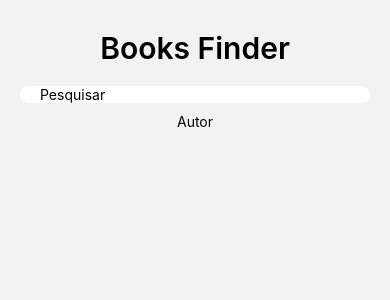
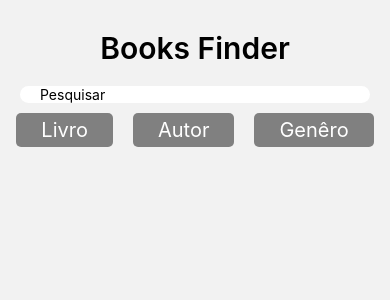
Before and after one commit to devpedrofurquim/books-finder, a React Native app: screen /Home in a window 390 px wide. Shown: the top 300 px of the page. Built offline with nearby package versions, Linux system fonts and the light colour scheme.

Commit message:
feat: Implement query for Author, Genre and Book Title on homepage

```diff
--- /dev/null
+++ b/src/types/book.ts
@@ -0,0 +1,8 @@
+export type Book = {
+    cover_i: number;
+    cover_id: number;
+    key: string;
+    title: string;
+    author_name: [string];
+    first_publish_year: number;
+}
--- a/src/views/app/home/_components/homeButton.tsx
+++ b/src/views/app/home/_components/homeButton.tsx
@@ -4,12 +4,13 @@ import {homeStyles as styles} from '../styles'
 
 interface searchButtonProps {
     title: string;
+    onPress: () => void;
 }
 
-const HomeButton = ({title} : searchButtonProps) => {
+const HomeButton = ({title, onPress} : searchButtonProps) => {
   return (
-      <Pressable style={styles.button}>
-        <Text>{title}</Text>
+      <Pressable style={styles.button} onPress={onPress}>
+        <Text style={styles.buttonTitle}>{title}</Text>
       </Pressable>
   )
 }
--- a/src/views/app/home/index.tsx
+++ b/src/views/app/home/index.tsx
@@ -3,37 +3,58 @@ import { homeStyles as styles} from './styles';
 import Input from '../../../components/input';
 import React, { useEffect, useState } from 'react';
 import HomeButton from './_components/homeButton';
-
-interface Book {
-  cover_i: number;
-  key: string;
-  title: string;
-  author_name: [string];
-  first_publish_year: number;
-}
+import { Book } from '../../../types/book';
 
 const Home = () => {
   const [query, setQuery] = useState<string>('');
   const [data, setData] = useState<Book[]>([]);
 
-  const fetchData = async () => {
-    const baseUrl = 'https://openlibrary.org/search.json?';
+  const fetchData = async (param: string) => {
+    let baseUrl;
+    let response;
+
+    if (param === 'subjects') {
+     baseUrl = 'https://openlibrary.org/subjects/';
+    } else {
+      baseUrl = 'https://openlibrary.org/search.json?';
+    }
+
     try {
-      const response = await fetch(`${baseUrl}title=${query}&page=1`);
+      if (param === 'subjects') {
+        response = await fetch(`${baseUrl}${query}.json`);
+       } else {
+        response = await fetch(`${baseUrl}${param}=${query}&page=1`);
+       }
       if (!response.ok) {
         throw new Error('Network response was not ok');
       }
       const result = await response.json();
-      setData(result.docs);
-      console.log("Data Fetched", result.docs);
+      if (param === 'subjects') {
+        setData(result.works);
+        console.log("Data Fetched", result.works);
+      } else {
+        setData(result.docs);
+        console.log("Data Fetched", result.docs);
+      }
     } catch (error) {
       console.error('There was an error fetching data!', error);
     }
   };
 
-  const onBuscar = () => {
-    fetchData();
-  };
+  async function onSearch(param: string) {
+    setQuery(query);
+    switch(param) {
+      case 'title':
+        fetchData(param);
+        break;
+      case 'author':
+        fetchData(param);
+        break;
+      case 'subjects':
+        fetchData(param);
+        break;
+    }
+  }
 
   return (
     <ScrollView showsHorizontalScrollIndicator={false}>
@@ -44,12 +65,16 @@ const Home = () => {
         value={query}
         setValue={setQuery}
       />
-      <HomeButton title='Autor'/>
+      <View style={{flexDirection: 'row', alignItems: 'center', justifyContent: 'center'}}>
+        <HomeButton title='Livro' onPress={() => onSearch('title')}/>
+        <HomeButton title='Autor' onPress={() => onSearch('author')}/>
+        <HomeButton title='Genêro' onPress={() => onSearch('subjects')}/>
+      </View>
       {data.map(book => (
         <View key={book.key}>
           <Text>{book.title}</Text>
           <Text>{book.cover_i}</Text>
-          <Image source={{uri: `https://covers.openlibrary.org/b/id/${book.cover_i}-M.jpg`}} width={80} height={80}/>
+          <Image source={{uri: `https://covers.openlibrary.org/b/id/${book.cover_i | book.cover_id}-M.jpg`}} width={300} height={400}/>
         </View>
       ))}
     </View>
--- a/src/views/app/home/styles.ts
+++ b/src/views/app/home/styles.ts
@@ -12,6 +12,15 @@ export const homeStyles = StyleSheet.create({
         color: '#000'
     },
     button: {
-
+        backgroundColor: 'gray',
+        borderRadius: 5,
+        marginHorizontal: 10,
+        textAlign: 'center',
+        paddingHorizontal: 20
+    },
+    buttonTitle: {
+        fontSize: 20,
+        color: '#fff',
+        padding: 5
     }
 })
```
